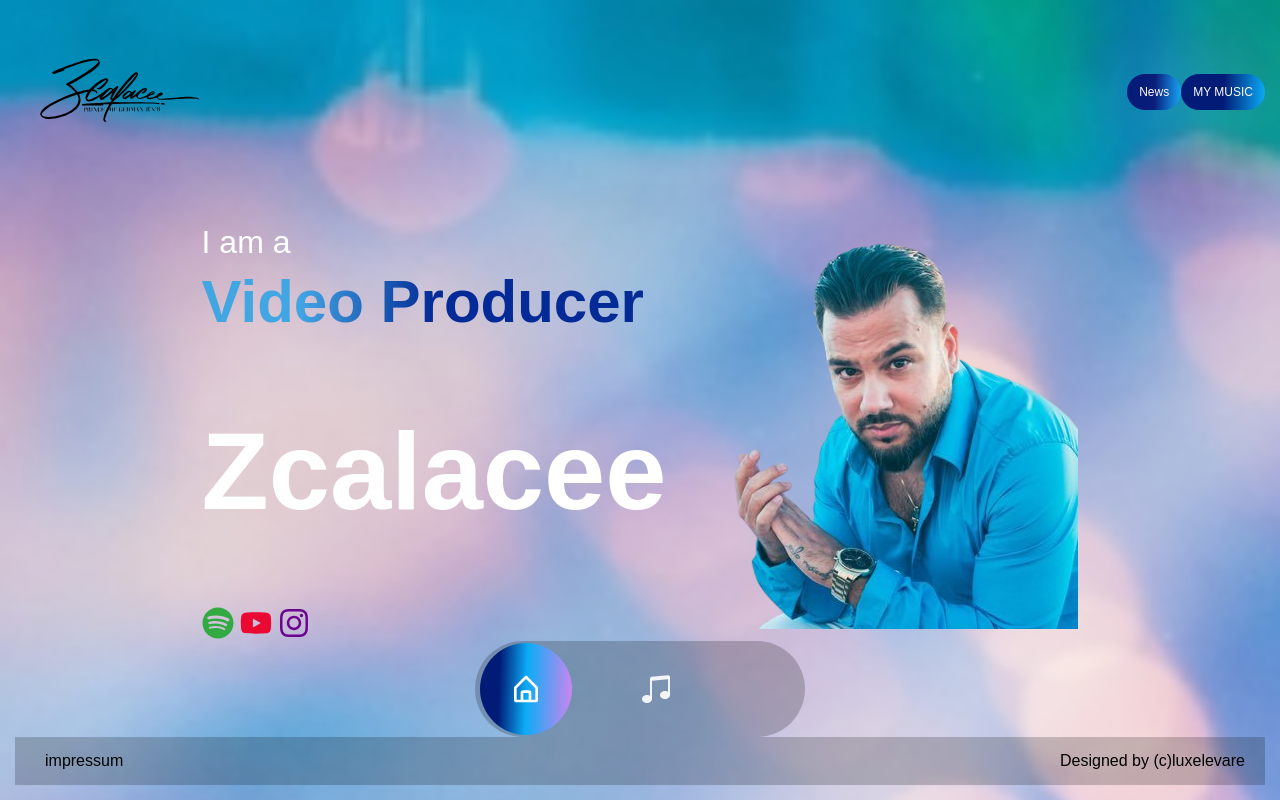
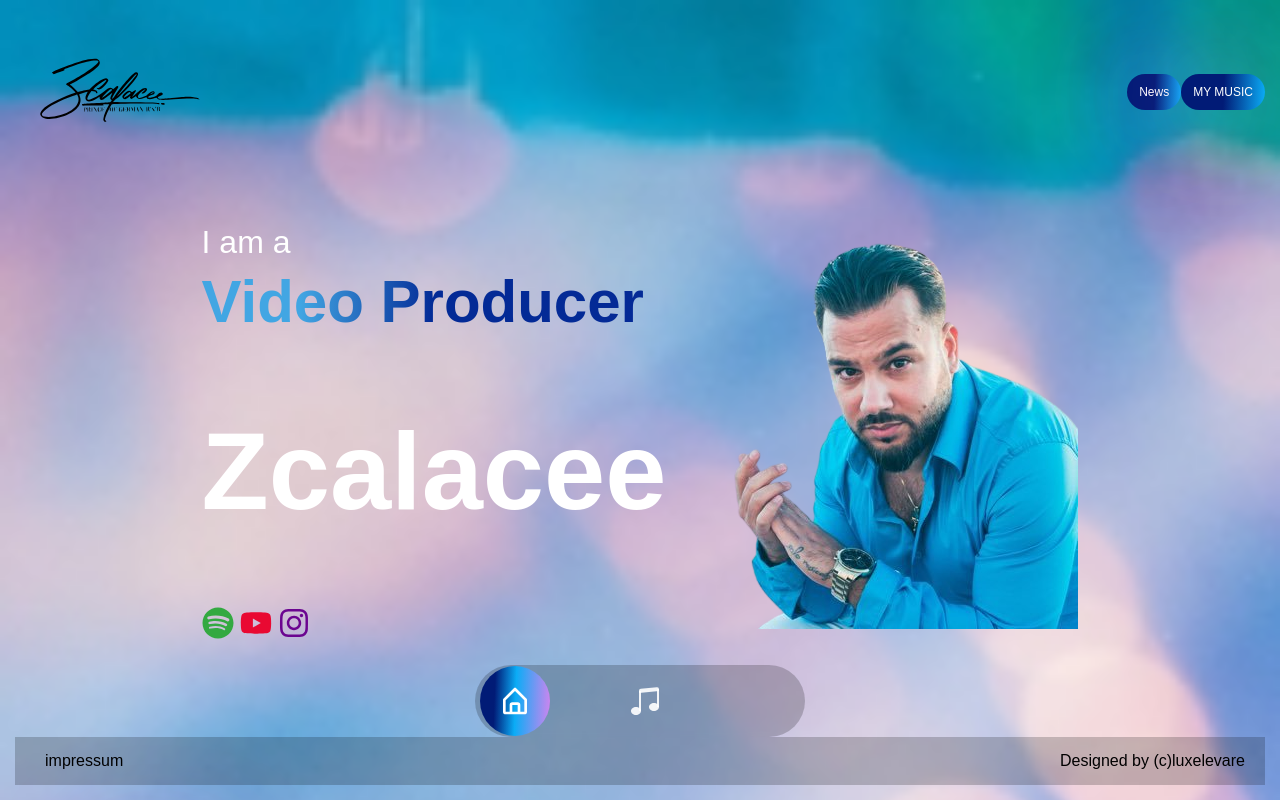
Before and after one commit to Giancarlo49/zcalacee_page, a React (Vite) app: page / in a window 1280 px wide. Shown: the top 800 px of the page. Built offline with nearby package versions, Linux system fonts and the light colour scheme; some icons are missing.

Commit message:
navbar angepasst

```diff
--- a/src/components/NavStyles.css
+++ b/src/components/NavStyles.css
@@ -18,7 +18,7 @@
 .navIcons {
   width: 100%;
   background-color: rgba(0, 0, 0, 0.2);
-  height: 96px;
+  height: 72px;
   backdrop-filter: blur(2px);
   border-radius: 999px;
   max-width: 320px;
@@ -44,7 +44,7 @@
 
 .active {
   color: #ffffff;
-  padding: 1rem;
+  padding: 5px;
   border-radius: 100%;
   background: linear-gradient(
     92.23deg,
```
